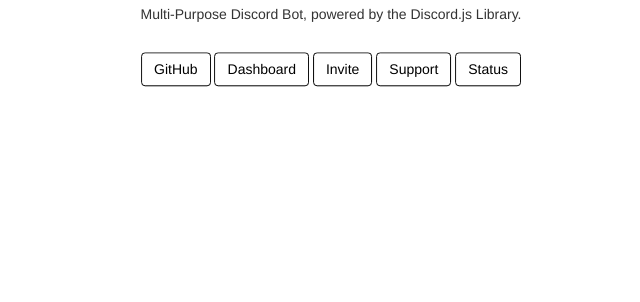
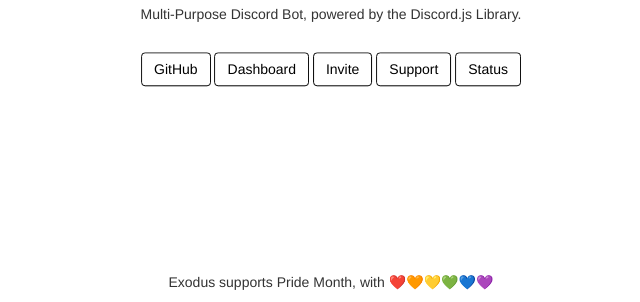
Before and after one commit to Eedo/Eedo, a plain HTML site: page index.html in a window 1280 px wide. Shown: the part 498-800 px from the top of the page, without its empty margins (309-949 px from the left). Drawn offline with nearby package versions, Linux system fonts and the light colour scheme.

Commit message:
Update index.html

```diff
--- a/index.html
+++ b/index.html
@@ -138,6 +138,14 @@
       -webket-transition: background 0.5s;
       transition: background 0.5s;
     }
+
+    .footer {
+      position: fixed;
+      left: 0;
+      bottom: 0;
+      width: 100%;
+      text-align: center;
+    }
   </style>
 </head>
 
@@ -155,5 +163,10 @@
       <a role="button" class="btn btn-style animated fadeInUp" href="https://status.exodusdiscord.org/">Status</a>
     </div>
   </div>
+  <footer class="footer mt-auto">
+    <div class="inner text-center animated fadeInUp">
+      <p>Exodus supports Pride Month, with ❤️🧡💛💚💙💜</p>
+    </div>
+  </footer>
 </body>
 </html>
```
